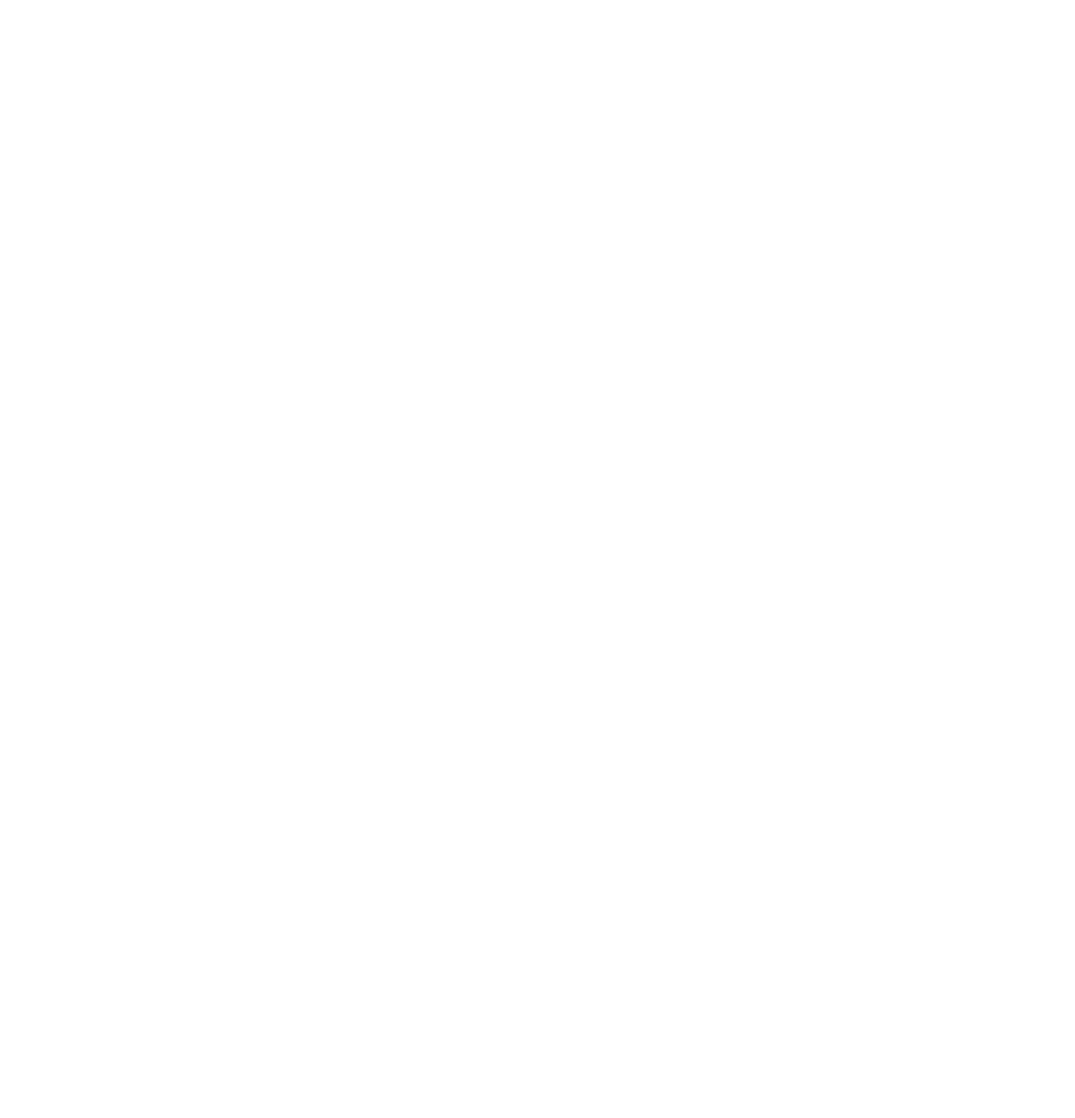
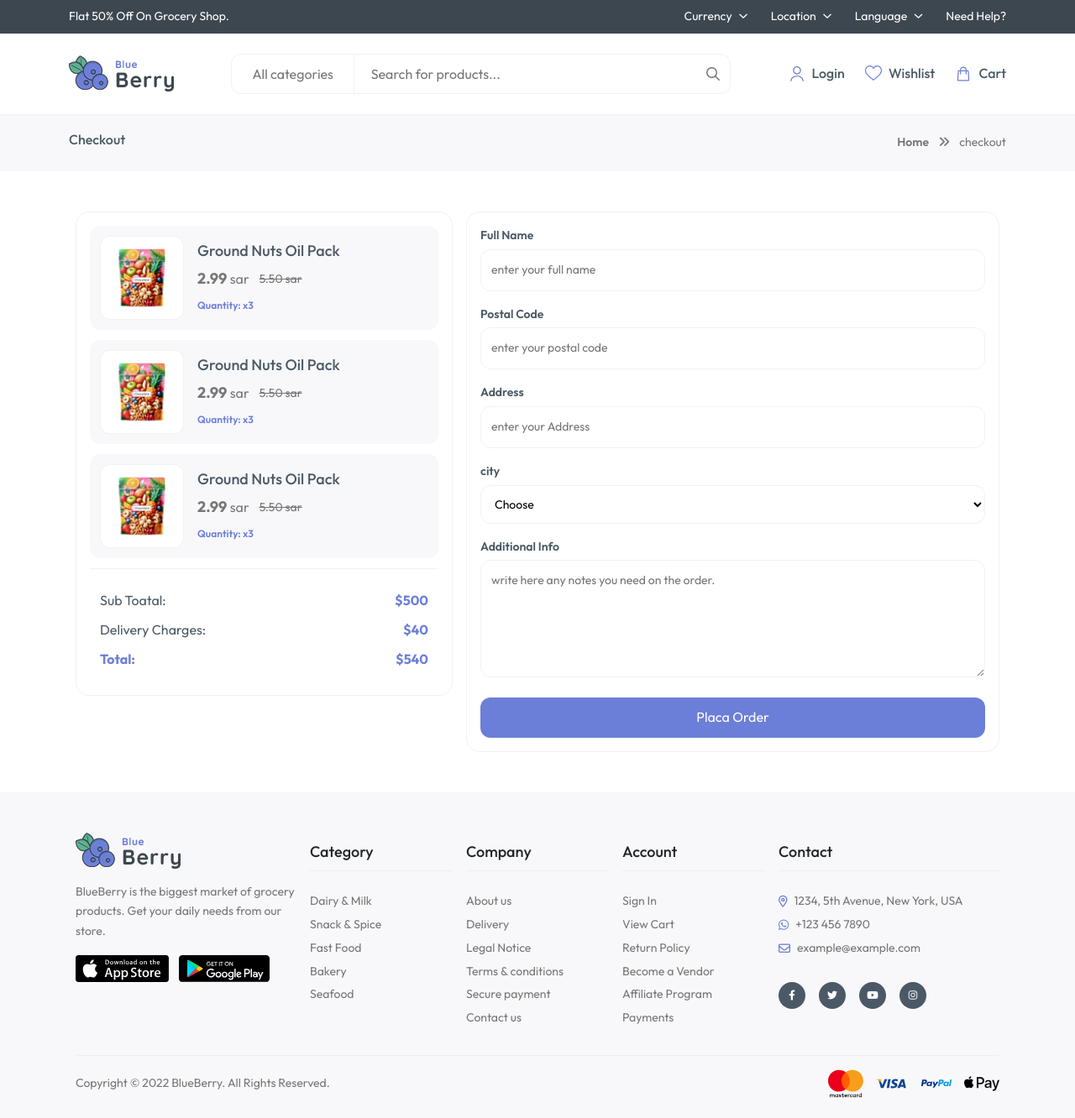
Before and after one commit to Nami-Design-New/e-commerce, a plain HTML site: page checkout.html in a window 1280 px wide. Shown: the whole page at 84% size. Before the commit the page ends 800 px from the top, so only its background shows below. Drawn offline with Linux system fonts and the light colour scheme.

Commit message:
style: enhance form UI and add checkout section layout

```diff
--- a/assets/css/_config.scss
+++ b/assets/css/_config.scss
@@ -210,12 +210,17 @@ input[type="checkbox"] {
       font-size: 14px;
     }
     input,
-    select {
+    select,
+    textarea {
       width: 100%;
       padding: 12px;
       border-radius: 12px;
       border: 1px solid var(--input-stroke);
       font-size: 14px;
+    }
+
+    textarea {
+      height: 140px;
     }
   }
   a {
--- a/assets/css/_home.scss
+++ b/assets/css/_home.scss
@@ -898,3 +898,95 @@
     margin-inline-end: 24px;
   }
 }
+
+.checkout_section {
+  padding: 40px 0;
+
+  .order_summary {
+    padding: 16px;
+    border: 1px solid var(--input-stroke);
+    border-radius: 16px;
+    display: flex;
+    flex-direction: column;
+    gap: 12px;
+    .product {
+      padding: 12px;
+      border-radius: 12px;
+      background: var(--second5);
+      display: flex;
+      align-items: center;
+      gap: 16px;
+      .img {
+        height: 100px;
+        aspect-ratio: 1;
+        border-radius: 12px;
+        overflow: hidden;
+        border: 1px solid var(--input-stroke);
+        img {
+          width: 100%;
+          height: 100%;
+          object-fit: contain;
+        }
+      }
+      .content {
+        display: flex;
+        flex-direction: column;
+        h6 {
+          color: var(--main);
+          font-size: 18px;
+        }
+        .price {
+          color: var(--gray);
+          display: flex;
+          align-items: center;
+          gap: 12px;
+          b {
+            font-size: 18px;
+          }
+          .old_price {
+            text-decoration: line-through;
+            font-size: 14px;
+          }
+          .stock {
+            font-size: 14px;
+            color: var(--second);
+          }
+        }
+        .quantity {
+          border: 0;
+          padding: 0;
+          font-size: 12px;
+          font-weight: 600;
+          color: var(--second);
+        }
+      }
+    }
+
+    .line {
+      height: 1px;
+      width: 100%;
+      background: var(--input-stroke);
+    }
+
+    ul {
+      display: flex;
+      flex-direction: column;
+      margin: 12px;
+      gap: 8px;
+      li {
+        @include space-between();
+        span {
+          color: var(--main);
+        }
+        b {
+          color: var(--second);
+        }
+      }
+    }
+  }
+  .form_ui {
+    padding: 16px;
+    border-radius: 16px;
+    border: 1px solid var(--input-stroke);
+  }
+}
--- a/checkout.html
+++ b/checkout.html
@@ -0,0 +1,392 @@
+<!DOCTYPE html>
+<html lang="en">
+
+<head>
+    <!-- Required meta tags -->
+    <meta charset="utf-8" />
+    <meta name="viewport" content="width=device-width, initial-scale=1, user-scalable=no, shrink-to-fit=no" />
+    <meta name="theme-color" content="#000000" />
+
+    <!-- SEO: Description, Keywords, Author, and Robots -->
+    <meta name="description"
+        content="Blueberry - Your go-to e-commerce platform for fashion, electronics, and more. Shop with ease and enjoy seamless online shopping." />
+    <meta name="keywords" content="e-commerce, online shopping, fashion, electronics, deals, Blueberry store" />
+    <meta name="author" content="Blueberry Team" />
+    <meta name="robots" content="index, follow" />
+
+    <!-- Open Graph Data for Social Media -->
+    <meta property="og:title" content="Blueberry - E-commerce" />
+    <meta property="og:description"
+        content="Discover the best online shopping experience with Blueberry. Shop fashion, electronics, and more with exclusive deals!" />
+    <meta property="og:image" content="assets/images/logo.png" />
+    <meta property="og:url" content="https://www.blueberry-shop.com" />
+    <meta property="og:type" content="website" />
+
+    <!-- Twitter Card Data -->
+    <meta name="twitter:card" content="summary_large_image" />
+    <meta name="twitter:title" content="Blueberry - E-commerce" />
+    <meta name="twitter:description"
+        content="Shop the latest trends in fashion, electronics, and more at Blueberry. Great deals and fast delivery!" />
+    <meta name="twitter:image" content="assets/images/logo.png" />
+
+    <!-- Favicon and Apple Touch Icon -->
+    <link rel="apple-touch-icon" sizes="180x180" href="assets/images/favicon.png" />
+    <link rel="icon" type="image/png" href="assets/images/favicon.png" />
+
+    <!-- Stylesheets -->
+    <link rel="stylesheet" href="assets/css/bootstrap.rtl.min.css" />
+    <link rel="stylesheet" href="assets/css/main.css" />
+    <link rel="stylesheet" href="assets/css/style.css" />
+
+    <title>Blueberry - E-commerce</title>
+
+</head>
+
+<body>
+    <!-- ***** Header ***** -->
+    <header>
+        <!-- ***** Top Bar ***** -->
+        <div class="top_bar">
+            <div class="container">
+                <p>Flat 50% Off On Grocery Shop.</p>
+
+                <div class="actions">
+                    <div class="dropdown">
+                        <button class="dropdown-toggle" type="button" id="dropdownMenuButton1" data-bs-toggle="dropdown"
+                            aria-expanded="false">
+                            Currency
+                        </button>
+                        <ul class="dropdown-menu" aria-labelledby="dropdownMenuButton1">
+                            <li><a class="dropdown-item" href="#">EUR €</a></li>
+                            <li><a class="dropdown-item" href="#">USD $</a></li>
+                        </ul>
+                    </div>
+
+                    <div class="dropdown">
+                        <button class="dropdown-toggle" type="button" id="dropdownMenuButton1" data-bs-toggle="dropdown"
+                            aria-expanded="false">
+                            Location
+                        </button>
+                        <ul class="dropdown-menu" aria-labelledby="dropdownMenuButton1">
+                            <li><a class="dropdown-item" href="#">Egypt</a></li>
+                            <li><a class="dropdown-item" href="#">Saudia Arabia</a></li>
+                            <li><a class="dropdown-item" href="#">Kuwait</a></li>
+                        </ul>
+                    </div>
+
+                    <div class="dropdown">
+                        <button class="dropdown-toggle" type="button" id="dropdownMenuButton1" data-bs-toggle="dropdown"
+                            aria-expanded="false">
+                            Language
+                        </button>
+                        <ul class="dropdown-menu" aria-labelledby="dropdownMenuButton1">
+                            <li><a class="dropdown-item" href="#">English</a></li>
+                            <li><a class="dropdown-item" href="#">Arabic</a></li>
+                            <li><a class="dropdown-item" href="#">French</a></li>
+                        </ul>
+                    </div>
+
+                    <a href="faqs.html" class="link">Need Help?</a>
+                </div>
+            </div>
+        </div>
+
+        <!-- ***** Navigation ***** -->
+        <nav class="container">
+            <a href="index.html" class="logo"><img src="assets/images/logo.png"></a>
+
+            <form action="products.html">
+                <select name="category" id="category">
+                    <option value="all">All categories</option>
+                    <option value="electronics">Electronics</option>
+                    <option value="fashion">Fashion</option>
+                </select>
+                <input type="search" placeholder="Search for products...">
+                <button type="submit"><i class="fa-regular fa-search"></i></button>
+            </form>
+
+            <div class="actions">
+                <a href="login.html">
+                    <img src="assets/images/icons/user.svg" alt="user">
+                    <!-- Accout if authed -->
+                    <h6>Login</h6>
+                </a>
+
+                <a href="wishlist.html">
+                    <img src="assets/images/icons/heart.svg">
+                    <h6>Wishlist</h6>
+                </a>
+
+                <a href="cart.html">
+                    <img src="assets/images/icons/shopping-bag.svg">
+                    <h6>Cart</h6>
+                </a>
+            </div>
+        </nav>
+
+    </header>
+
+    <!-- ***** Main Content ***** -->
+    <main>
+        <section class="page_header">
+            <div class="container">
+                <div class="d-flex align-items-center justify-content-between">
+                    <h6>Checkout</h6>
+                    <ul>
+                        <li>
+                            <a href="index.html">Home</a>
+                        </li>
+                        <li>
+                            <i class="fa-solid fa-angles-right"></i>
+                        </li>
+                        <li>
+                            <p>checkout</p>
+                        </li>
+                    </ul>
+                </div>
+            </div>
+        </section>
+
+        <section class="checkout_section">
+            <div class="container">
+                <div class="row">
+                    <!-- **** order summary **** -->
+                    <div class="col-lg-5 col-12 p-2">
+                        <div class="order_summary">
+                            <div class="product">
+                                <div class="img">
+                                    <img src="assets/images/products/1.jpg" alt="1">
+                                </div>
+                                <div class="content">
+                                    <h6>Ground Nuts Oil Pack</h6>
+                                    <div class="price">
+                                        <span> <b>2.99</b> sar</span>
+                                        <span class="old_price"> 5.50 sar</span>
+                                    </div>
+                                    <span class="quantity">Quantity: x3</span>
+                                </div>
+                            </div>
+                            <div class="product">
+                                <div class="img">
+                                    <img src="assets/images/products/1.jpg" alt="1">
+                                </div>
+                                <div class="content">
+                                    <h6>Ground Nuts Oil Pack</h6>
+                                    <div class="price">
+                                        <span> <b>2.99</b> sar</span>
+                                        <span class="old_price"> 5.50 sar</span>
+                                    </div>
+                                    <span class="quantity">Quantity: x3</span>
+                                </div>
+                            </div>
+                            <div class="product">
+                                <div class="img">
+                                    <img src="assets/images/products/1.jpg" alt="1">
+                                </div>
+                                <div class="content">
+                                    <h6>Ground Nuts Oil Pack</h6>
+                                    <div class="price">
+                                        <span> <b>2.99</b> sar</span>
+                                        <span class="old_price"> 5.50 sar</span>
+                                    </div>
+                                    <span class="quantity">Quantity: x3</span>
+                                </div>
+                            </div>
+                            <span class="line"></span>
+                            <ul>
+                                <li><span>Sub Toatal: </span> <b>$500</b></li>
+                                <li><span>Delivery Charges: </span> <b>$40</b></li>
+                                <li><span><b>Total: </b> </span> <b>$540</b></li>
+                            </ul>
+                        </div>
+                    </div>
+                    <!-- **** checkout form **** -->
+                    <div class="col-lg-7 col-12 p-2">
+                        <form action="orders.html" class="form_ui">
+                            <div class="input_field">
+                                <label for="name">Full Name</label>
+                                <input type="text" id="name" name="name" placeholder="enter your full name">
+                            </div>
+
+                            <div class="input_field">
+                                <label for="code">Postal Code</label>
+                                <input type="text" id="code" name="code" placeholder="enter your postal code">
+                            </div>
+
+                            <div class="input_field">
+                                <label for="address">Address</label>
+                                <input type="text" id="address" name="address" placeholder="enter your Address">
+                            </div>
+
+                            <div class="input_field">
+                                <label for="city">city</label>
+                                <select name="city" id="city">
+                                    <option value="">Choose</option>
+                                    <option value="City 1">City 1</option>
+                                    <option value="City 2">City 2</option>
+                                    <option value="City 3">City 3</option>
+                                    <option value="City 4">City 4</option>
+                                    <option value="City 5">City 5</option>
+                                </select>
+                            </div>
+
+                            <div class="input_field">
+                                <label for="description">Additional Info</label>
+                                <textarea name="description" id="description"
+                                    placeholder="write here any notes you need on the order."></textarea>
+                            </div>
+
+                            <button class="submit_button mt-2">Placa Order</button>
+                        </form>
+                    </div>
+                </div>
+            </div>
+        </section>
+    </main>
+
+    <!-- ***** Footer ***** -->
+    <footer>
+        <div class="container">
+            <div class="row">
+                <div class="col-lg-3 col-md-12 p-2">
+                    <a href="index.html" class="logo">
+                        <img src="assets/images/logo.png">
+                    </a>
+                    <p>BlueBerry is the biggest market of grocery products. Get your daily needs from our store.</p>
+                    <div class="btns">
+                        <a href="javascript:void(0)">
+                            <img src="assets/images/app-store.svg" alt="app-store">
+                        </a>
+                        <a href="javascript:void(0)">
+                            <img src="assets/images/google-play.svg" alt="google-play">
+                        </a>
+                    </div>
+                </div>
+
+                <div class="col-lg-2 col-md-12 p-2">
+                    <h3>Category</h3>
+                    <ul>
+                        <li><a href="#">Dairy & Milk</a></li>
+                        <li><a href="#">Snack & Spice</a></li>
+                        <li><a href="#">Fast Food</a></li>
+                        <li><a href="#">Bakery</a></li>
+                        <li><a href="#">Seafood</a></li>
+                    </ul>
+                </div>
+
+                <div class="col-lg-2 col-md-12 p-2">
+                    <h3>Company</h3>
+                    <ul>
+                        <li><a href="#">About us</a></li>
+                        <li><a href="#">Delivery</a></li>
+                        <li><a href="#">Legal Notice</a></li>
+                        <li><a href="#">Terms & conditions</a></li>
+                        <li><a href="#">Secure payment</a></li>
+                        <li><a href="#">Contact us</a></li>
+                    </ul>
+                </div>
+
+                <div class="col-lg-2 col-md-12 p-2">
+                    <h3>Account</h3>
+                    <ul>
+                        <li><a href="#">Sign In</a></li>
+                        <li><a href="#">View Cart</a></li>
+                        <li><a href="#">Return Policy</a></li>
+                        <li><a href="#">Become a Vendor</a></li>
+                        <li><a href="#">Affiliate Program</a></li>
+                        <li><a href="#">Payments</a></li>
+                    </ul>
+                </div>
+
+                <div class="col-lg-3 col-md-12 p-2">
+                    <h3>Contact</h3>
+
+                    <ul>
+                        <li><i class="fa-regular fa-map-marker-alt"></i> 1234, 5th Avenue, New York, USA</li>
+                        <li><i class="fa-brands fa-whatsapp"></i> +123 456 7890</li>
+                        <li><i class="fa-regular fa-envelope"></i> example@example.com</li>
+                    </ul>
+
+                    <div class="social">
+                        <a href="javascript:void(0)"><i class="fa-brands fa-facebook-f"></i></a>
+                        <a href="javascript:void(0)"><i class="fa-brands fa-twitter"></i></a>
+                        <a href="javascript:void(0)"><i class="fa-brands fa-youtube"></i></a>
+                        <a href="javascript:void(0)"><i class="fa-brands fa-instagram"></i></a>
+                    </div>
+                </div>
+
+                <div class="col-12 p-2">
+                    <div class="copy_rights">
+                        <p>Copyright © 2022 BlueBerry. All Rights Reserved.</p>
+                        <div class="payments">
+                            <img src="assets/images/payments/1.svg" alt="mastercard">
+                            <img src="assets/images/payments/2.svg" alt="visa">
+                            <img src="assets/images/payments/3.svg" alt="paypal">
+                            <img src="assets/images/payments/4.svg" alt="apple pay">
+                        </div>
+                    </div>
+                </div>
+            </div>
+        </div>
+    </footer>
+
+    <!-- ***** Scripts ***** -->
+    <script src="assets/js/main.js"></script>
+    <script src="assets/js/app.js"></script>
+    <script>
+        document.addEventListener("DOMContentLoaded", function () {
+            const otpContainer = document.querySelector(".otp-container");
+            const otpInputs = document.querySelectorAll(".otp-input");
+
+            otpInputs[0].focus();
+
+            otpInputs.forEach((input, index) => {
+                input.addEventListener("input", (event) => {
+                    const currentInput = event.target;
+                    const nextInput = otpInputs[index + 1];
+
+                    currentInput.value = currentInput.value.replace(/[^0-9]/g, "").slice(0, 1);
+
+                    if (currentInput.value && nextInput) {
+                        nextInput.focus();
+                    }
+                });
+
+                input.addEventListener("keydown", (event) => {
+                    const prevInput = otpInputs[index - 1];
+
+                    if (["e", "E", "+", "-"].includes(event.key)) {
+                        event.preventDefault();
+                    }
+
+                    if (event.key === "Backspace") {
+                        if (!input.value && prevInput) {
+                            prevInput.focus();
+                        }
+                    }
+                });
+
+                input.addEventListener("paste", (event) => {
+                    event.preventDefault();
+                    const pasteData = event.clipboardData.getData("text").replace(/\D/g, "").slice(0, otpInputs.length);
+
+                    if (pasteData.length > 0) {
+                        otpInputs.forEach((inp, i) => {
+                            inp.value = pasteData[i] || "";
+                        });
+
+                        const lastFilledIndex = pasteData.length - 1;
+                        if (lastFilledIndex >= 0 && lastFilledIndex < otpInputs.length) {
+                            otpInputs[lastFilledIndex].focus();
+                        } else {
+                            otpInputs[otpInputs.length - 1].focus();
+                        }
+                    }
+                });
+            });
+        });
+
+    </script>
+</body>
+
+</html>
```
Also changed, not shown: index.html (+8 -8 lines), login.html (+1 -1 lines), register.html (+1 -2 lines), assets/css/style.css, 1 other file.
